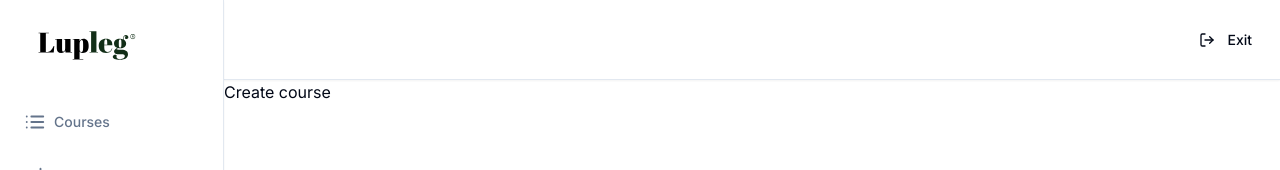
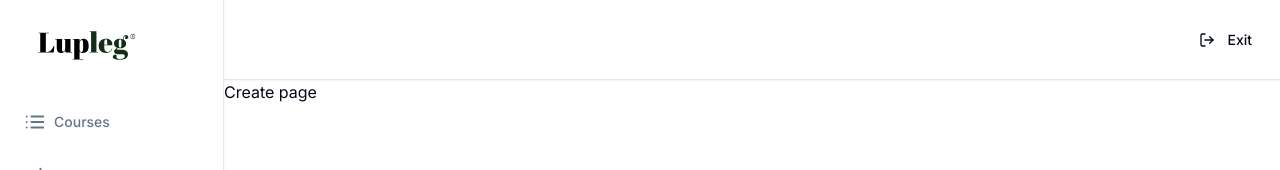
Before and after one commit to Lupleg/Labs, a Next.js app: page /teacher/create in a window 1280 px wide. Shown: the top 170 px of the page. Built offline with nearby package versions, Linux system fonts and the light colour scheme.

Commit message:
feat: Update CreatePage component with form validation and default values

```diff
--- a/app/(dashboard)/(routes)/teacher/create/page.tsx
+++ b/app/(dashboard)/(routes)/teacher/create/page.tsx
@@ -18,31 +18,26 @@ import {
 } from "@/components/ui/form"
 import { Button } from "@/components/ui/button"
 import { Input } from "@/components/ui/input"
+import { resolve } from "path";
+
 
 const formSchema = z.object({
-  title: z.string().min(1, {
-    message: "Title is required",
+  title: z.string().min(1,{
+    message: "Title is required"
   }),
-
-});
+  })
 
 const CreatePage = () => {
+
   const form = useForm<z.infer<typeof formSchema>>({
     resolver: zodResolver(formSchema),
-    defaultValues: {
-      title: "",
-    },
   });
 
-  const { isSubitting, isValid } = form.formState;
-
-  const onSudmit = (values:z.infer<typeof formSchema>) =>{
-    console.log(values);
-  }
-
-
-
-  return <div>Create course</div>;
-};
+  return (
+    <div>
+      Create page
+    </div>
+  )
+}
 
 export default CreatePage;
```
